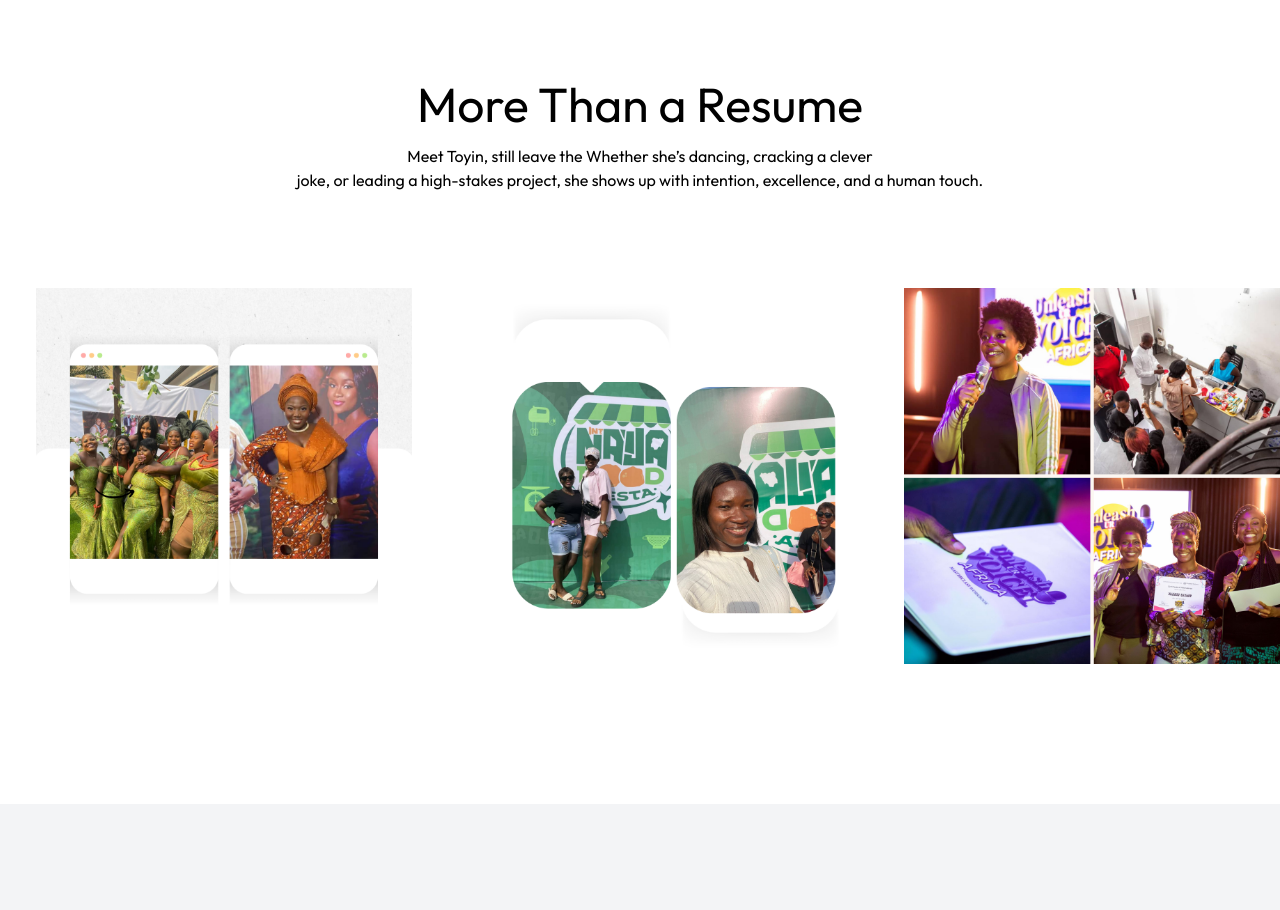
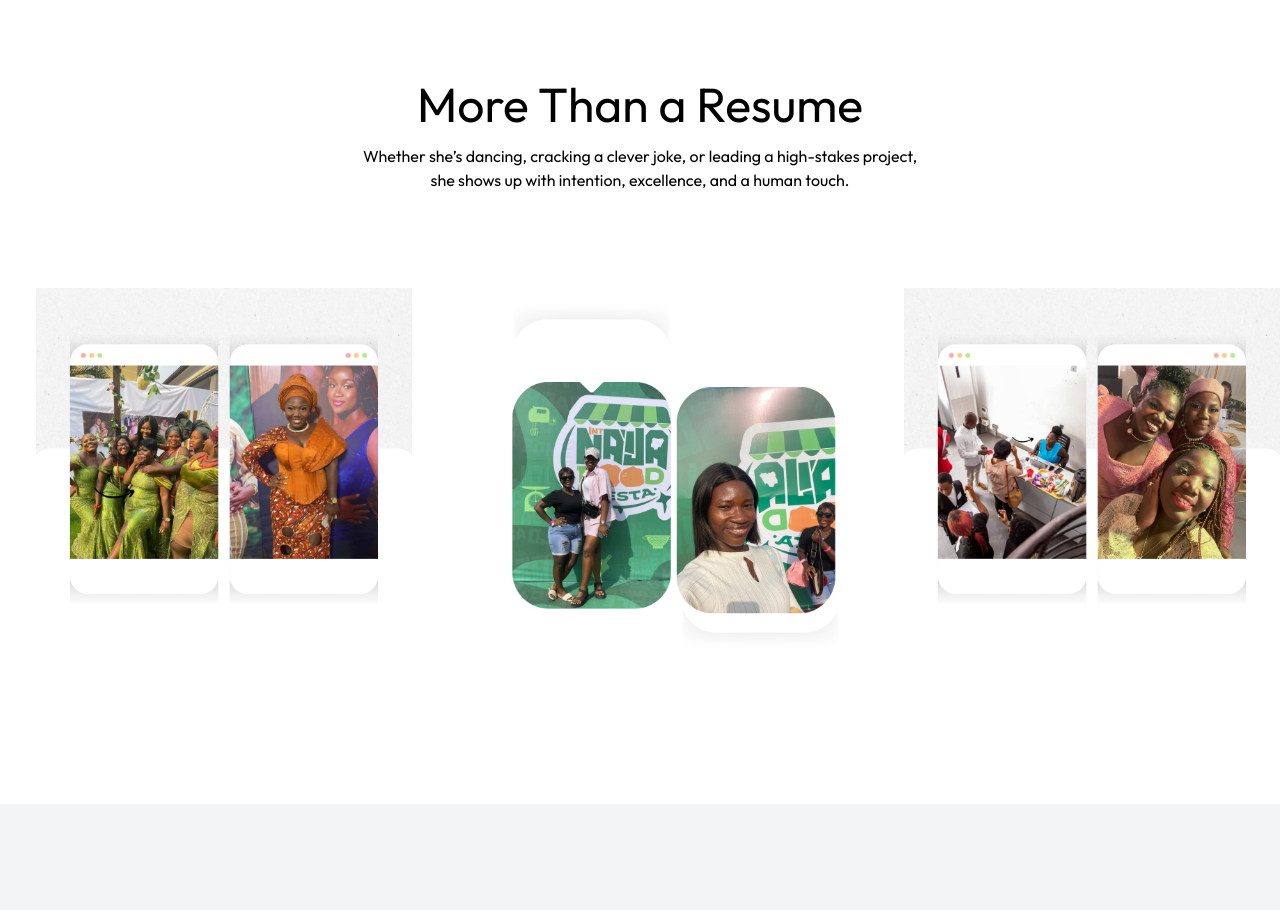
Before and after one commit to Agbakay/toyin-adebesin-portfolio, a React (Vite) app in the folder Landing Page/: page / in a window 1280 px wide. Shown: the part 2380-3290 px from the top of the page. Built offline with nearby package versions, Linux system fonts and the light colour scheme.

Commit message:
Change image

```diff
--- a/Landing Page/src/components/Portfolio.jsx
+++ b/Landing Page/src/components/Portfolio.jsx
@@ -1,6 +1,6 @@
 import React from "react";
 import image from "../assets/herobg.jpg";
-import image_1 from "../assets/Initiative-2.png";
+import image_1 from "../assets/cousin-wedding-01.png";
 import image_2 from "../assets/intiative-3.png";
 import image_3 from "../assets/events.png";
 import image_4 from "../assets/cousin-wedding.png";
@@ -8,24 +8,23 @@ import image_5 from "../assets/section-3.png";
 
 const Portfolio = () => {
   return (
-    <div className="">
-      <div className="wrapper">
+    <div className="px-30">
+      <div className="wrapper w-full">
         <h1 className="sm:text-5xl text-4xl text-center">More Than a Resume</h1>
-        <p className="text-center p-4">
-          Meet Toyin, still leave the Whether she’s dancing, cracking a clever
-          <br></br>
-          joke, or leading a high-stakes project, she shows up with intention,
-          excellence, and a human touch.
+        <p className="text-center p-4  items-center">
+          Whether she’s dancing, cracking a clever joke, or leading a
+          high-stakes project, <br></br>she shows up with intention, excellence,
+          and a human touch.
         </p>
         <div className="  sm:flex gap-10 justify-between items-center pt-10   ">
-          <div className=" cursor-pointer object-contain p-9">
-            <img src={image_4} alt="" />
+          <div className=" cursor-pointer  p-9">
+            <img src={image_4} alt="" className="w-full md:w-[500px]" />
           </div>
           <div className=" object-contain  ">
-            <img src={image_5} alt="" />
+            <img src={image_5} alt="" className="w-full md:w-[500px]" />
           </div>
           <div className=" object-contain pt-10 pb-10">
-            <img src={image_1} alt="" />
+            <img src={image_1} alt="" className="w-full md:w-[500px] " />
           </div>
         </div>
       </div>
```
Also changed, not shown: Landing Page/src/assets/cousin-wedding-01.png (added), Landing Page/src/assets/image-01.jpg (added).
